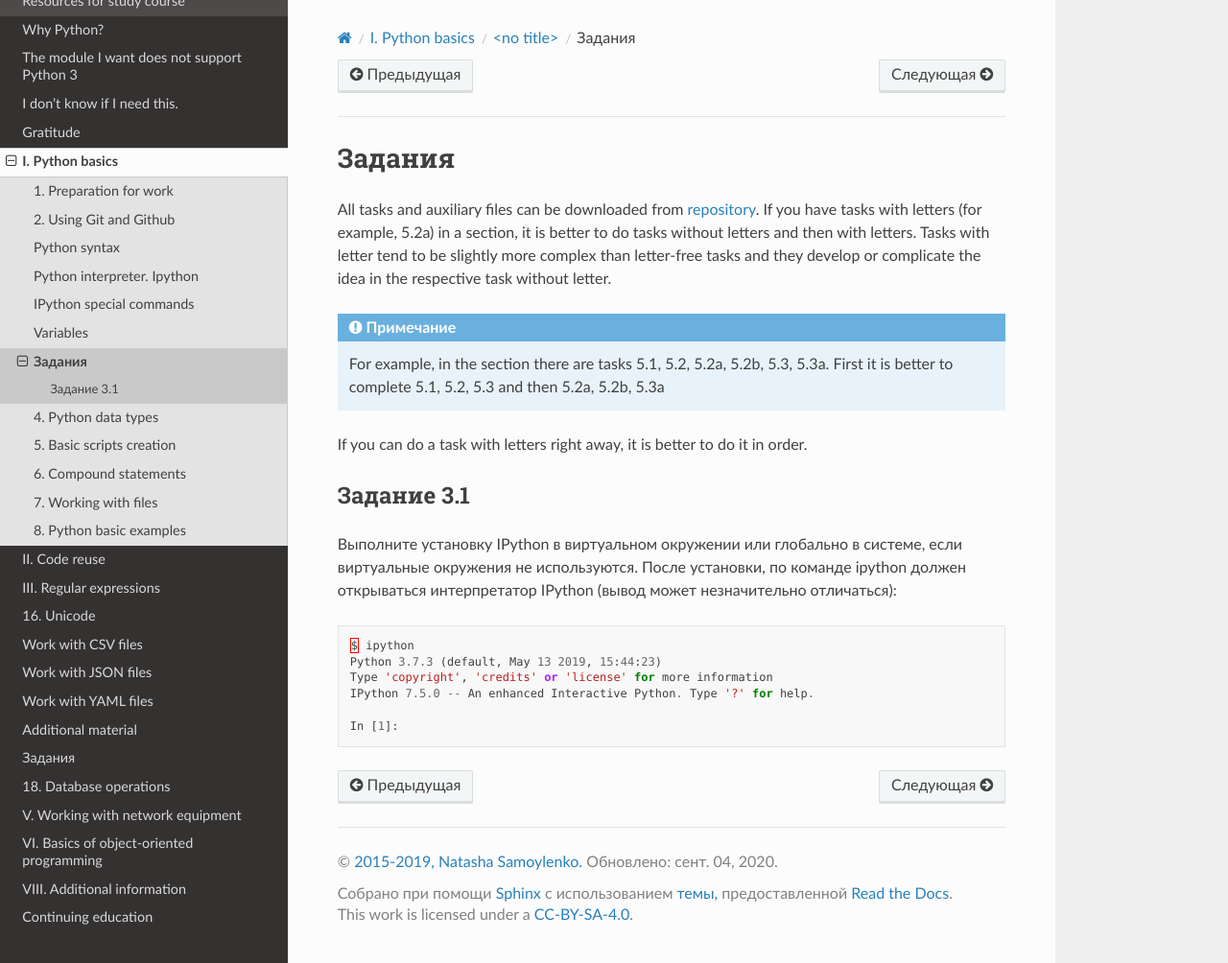
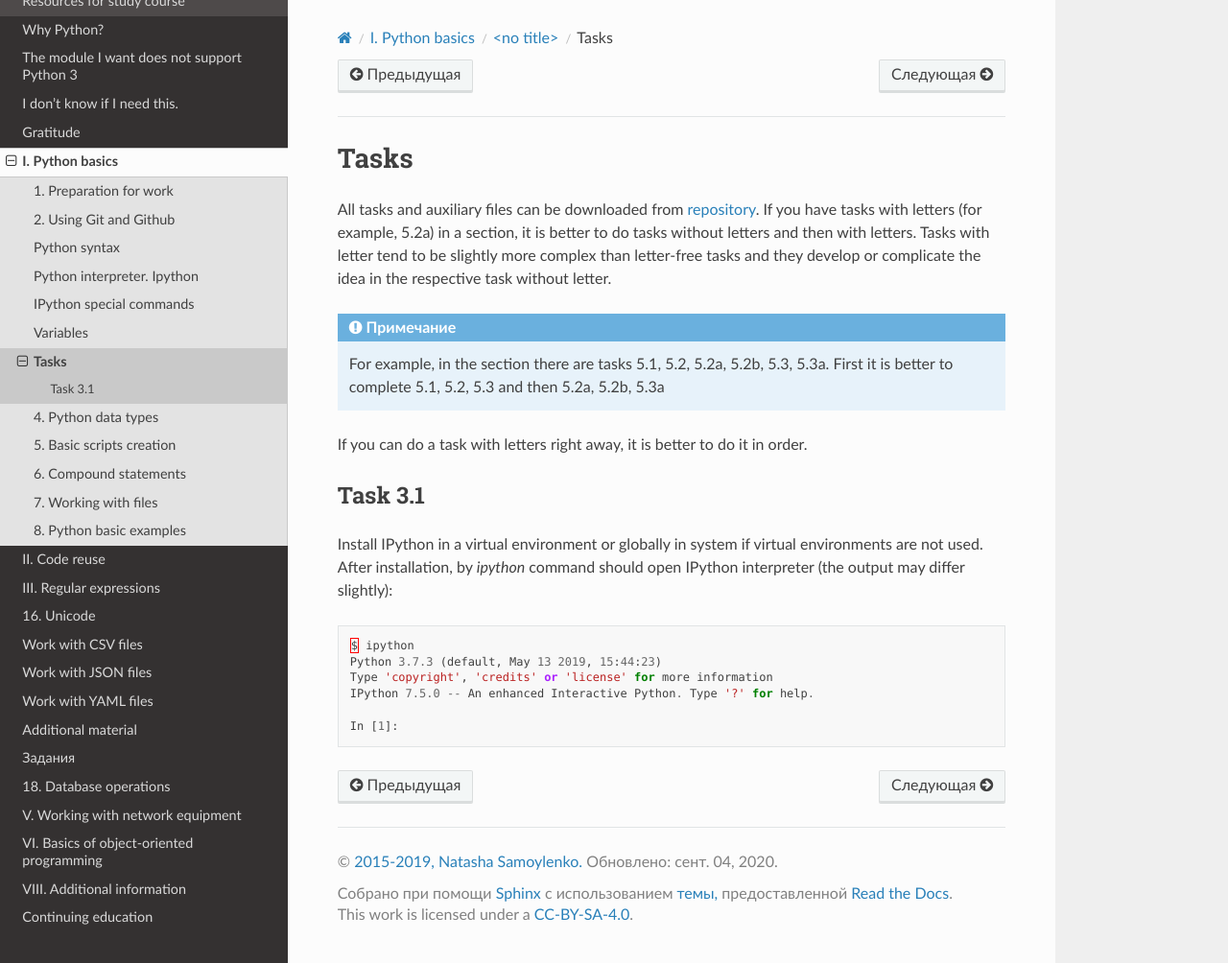
Before and after one commit to Aidar5/nattoeng, a Sphinx documentation site: the page built from docs/source/exercises/03_exercises.rst, in a window 1280 px wide and 1004 px high. Shown: the whole window at 96% size. Built offline with Sphinx 7.4.7 and the Read the Docs theme 2.0.0, drawn with Linux system fonts in a browser that asks for light colours; pages that are not in the unit, such as notebooks, are missing from menus.

Commit message:
Update 03_exercises.rst

```diff
--- a/docs/source/exercises/03_exercises.rst
+++ b/docs/source/exercises/03_exercises.rst
@@ -2,18 +2,18 @@
 
    \newpage
 
-Задания
+Tasks
 ~~~~~~~
 
 .. include:: ./exercises_intro.rst
 
-Задание 3.1
+Task 3.1
 ^^^^^^^^^^^
 
-Выполните установку IPython в виртуальном окружении или глобально в
-системе, если виртуальные окружения не используются. После установки, по
-команде ipython должен открываться интерпретатор IPython (вывод может
-незначительно отличаться):
+Install IPython in a virtual environment or globally in
+system if virtual environments are not used. After installation, by
+*ipython* command should open IPython interpreter (the output may
+differ slightly):
 
 .. code:: python
 
```
